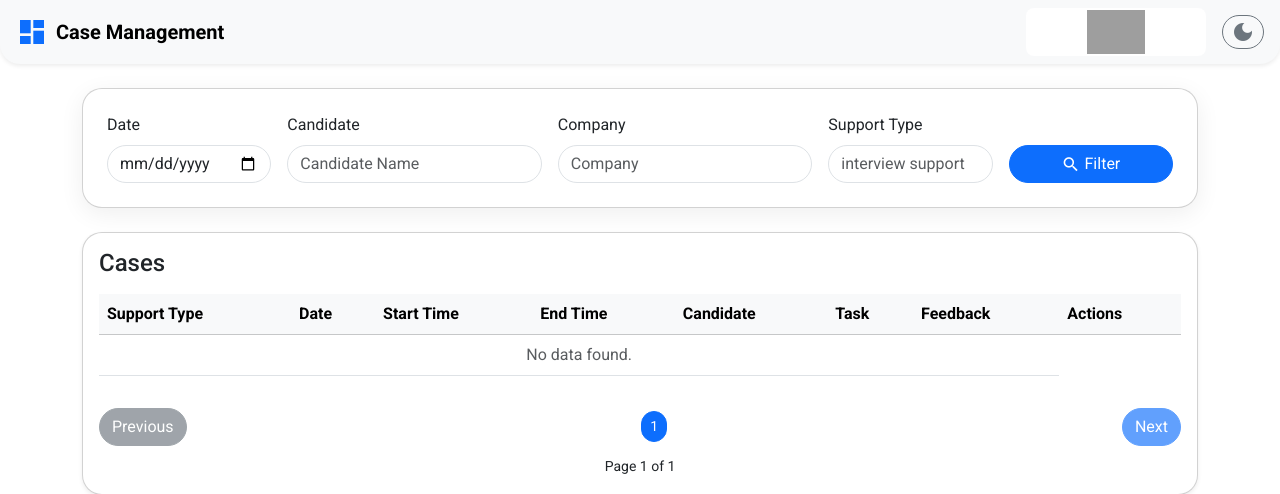
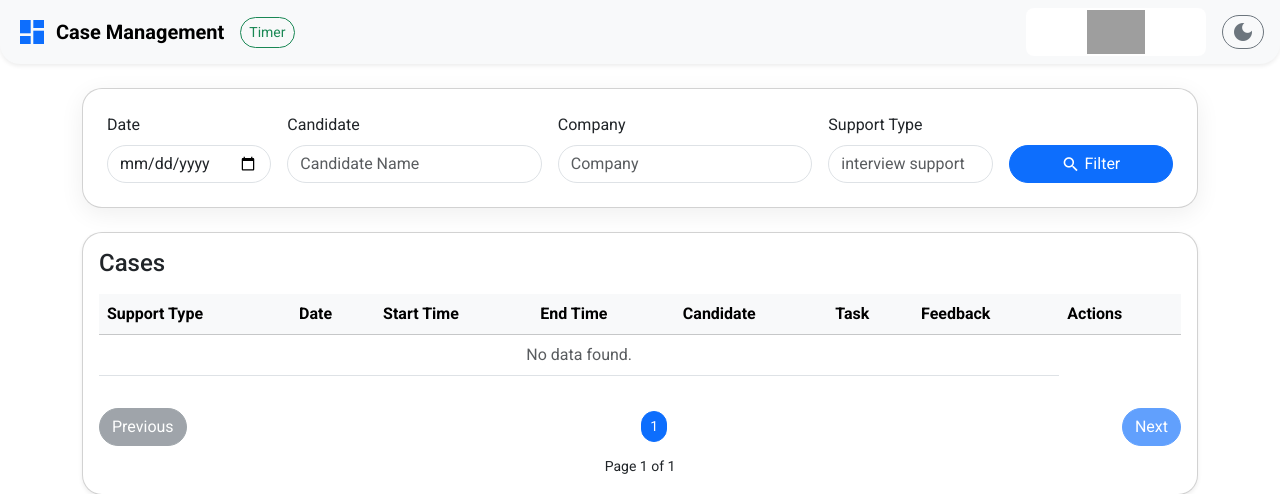
Before and after one commit to Hari-singh-Joshi/vizva-ERP, a Django app: template app/templates/home.html in a window 1280 px wide. Shown: the top 494 px of the page. Run offline with Django 5.2, Linux system fonts and the light colour scheme; the template is opened without the code that fills it, so the values that code supplies are empty; grey boxes are pictures that could not be loaded.

Commit message:
Update base.html

```diff
--- a/app/templates/base.html
+++ b/app/templates/base.html
@@ -30,7 +30,7 @@
       <span class="material-icons text-primary" style="font-size:2rem;">dashboard</span>
       <span class="ms-2 fw-bold">Case Management</span>
     </a>
-
+ <a href="{% url 'timer' %}" class="btn btn-outline-success btn-sm">Timer</a>
     <div class="ms-auto d-flex align-items-center gap-2">
       {% if user.is_authenticated %}
         <span class="me-3">Hi, {{ user.get_full_name|default:user.username }}</span>
```
